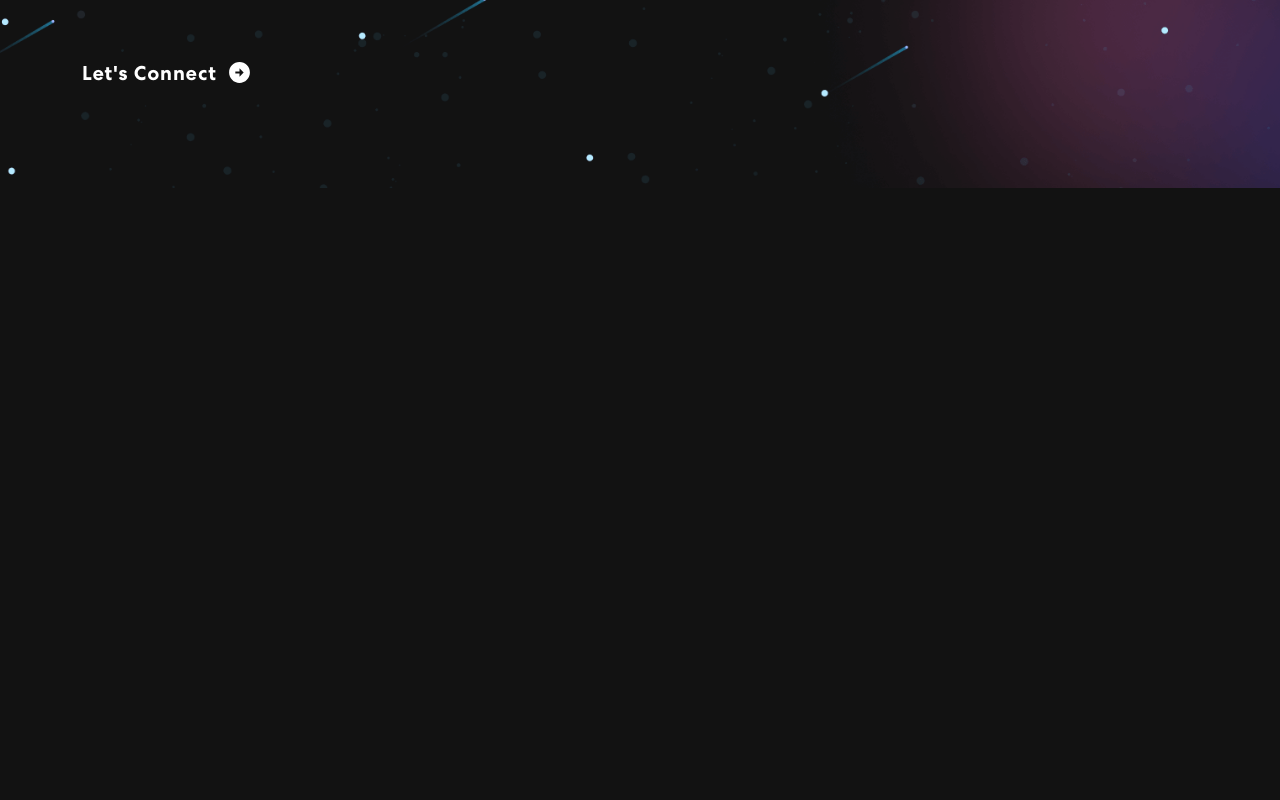
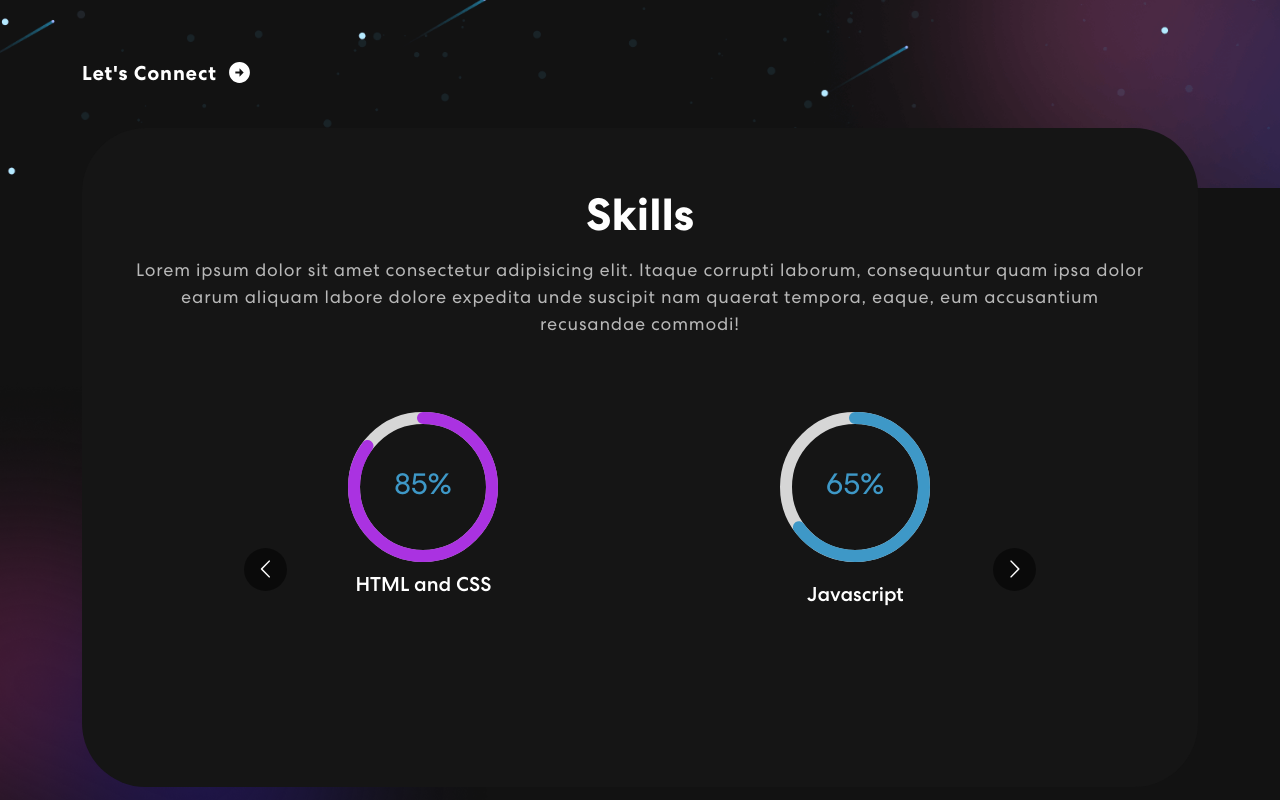
Before and after one commit to dawkey95/Portfolio-Website, a React (Create React App) app: page / in a window 1280 px wide. Shown: the part 720-1520 px from the top of the page. Before the commit the page ends 908 px from the top, so only its background shows below. Built offline with nearby package versions, Linux system fonts and the light colour scheme.

Commit message:
Skills Section Created and CSS'd

```diff
--- a/package.json
+++ b/package.json
@@ -15,7 +15,9 @@
     "nodemon": "^2.0.20",
     "react": "^18.2.0",
     "react-bootstrap": "^2.7.0",
+    "react-circular-progressbar": "^2.1.0",
     "react-dom": "^18.2.0",
+    "react-multi-carousel": "^2.8.2",
     "react-scripts": "5.0.1",
     "shooting-stars": "^0.0.6",
     "web-vitals": "^2.1.4"
--- a/src/App.css
+++ b/src/App.css
@@ -479,13 +479,14 @@ nav.navbar .navbar-toggler[aria-expanded='true'] .navbar-toggler-icon {
 	margin: 14px 0 75px 0;
 }
 .skill-slider {
-	width: 80%;
+	width: 85%;
 	margin: 0 auto;
 	position: relative;
 }
-.skill-slider .item img {
-	width: 50%;
+.skill-slider .item {
+	width: 35%;
 	margin: 0 auto 15px auto;
+	align-items: center;
 }
 .background-image-left {
 	top: 28%;
--- a/src/App.js
+++ b/src/App.js
@@ -1,5 +1,6 @@
 import NavBar from './components/NavBar';
 import Banner from './components/Banner';
+import Skills from './components/Skills';
 import './App.css';
 import 'bootstrap/dist/css/bootstrap.min.css';
 
@@ -8,6 +9,7 @@ function App() {
 		<div className="App">
 			<NavBar />
 			<Banner />
+			<Skills id="skills" />
 		</div>
 	);
 }
--- a/src/components/Banner.jsx
+++ b/src/components/Banner.jsx
@@ -55,7 +55,7 @@ const Banner = () => {
 							<br></br>
 							<span className="wrap span-text">{text}</span>
 						</h1>
-						<p className='about-me'>
+						<p className="about-me">
 							I am an aspiring web developer with a keen interest in front-end
 							technologies. I believe we can never know enough and so I am on a journey
 							of learning, to better myself and constantly be pushing myself forward
--- a/src/components/NavBar.jsx
+++ b/src/components/NavBar.jsx
@@ -47,7 +47,7 @@ const NavBar = () => {
 							Home
 						</Nav.Link>
 						<Nav.Link
-							href="#skils"
+							href="#skills"
 							className={
 								activeLink === 'skills' ? 'active navbar-link' : 'navbar-link'
 							}
--- /dev/null
+++ b/src/components/Skills.jsx
@@ -0,0 +1,121 @@
+import Carousel from 'react-multi-carousel';
+import 'react-multi-carousel/lib/styles.css';
+import { Container, Row, Col } from 'react-bootstrap';
+import colorSharp from '../assets/img/color-sharp.png';
+import { CircularProgressbar, buildStyles } from 'react-circular-progressbar';
+import 'react-circular-progressbar/dist/styles.css';
+
+const htmlPerc = 85;
+const javascriptPerc = 65;
+const gitPerc = 60;
+const jsLibraryPerc = 55;
+const responsiveWebPerc = 75;
+
+const Skills = () => {
+	const responsive = {
+		superLargeDesktop: {
+			// the naming can be any, depends on you.
+			breakpoint: { max: 4000, min: 3000 },
+			items: 5,
+		},
+		desktop: {
+			breakpoint: { max: 3000, min: 1024 },
+			items: 3,
+		},
+		tablet: {
+			breakpoint: { max: 1024, min: 464 },
+			items: 2,
+		},
+		mobile: {
+			breakpoint: { max: 464, min: 0 },
+			items: 1,
+		},
+	};
+
+	return (
+		<section className="skill" id="skills">
+			<Container>
+				<Row>
+					<Col>
+						<div className="skill-bx">
+							<h2>Skills</h2>
+							<p>
+								Lorem ipsum dolor sit amet consectetur adipisicing elit. Itaque corrupti
+								laborum, consequuntur quam ipsa dolor earum aliquam labore dolore
+								expedita unde suscipit nam quaerat tempora, eaque, eum accusantium
+								recusandae commodi!
+							</p>
+							<Carousel
+								responsive={responsive}
+								infinite={true}
+								className="skill-slider"
+							>
+								<div className="item">
+									<div style={{ width: 150, height: 300 }}>
+										<CircularProgressbar
+											value={htmlPerc}
+											text={`${htmlPerc}%`}
+											styles={buildStyles({
+												pathColor: `rgba(163, 22, 227, ${htmlPerc / 100})`
+											})}
+										/>
+										<h5 style={{ paddingTop: 10 }}>HTML and CSS</h5>
+									</div>
+								</div>
+
+								<div className="item">
+									<div style={{ width: 150, height: 300 }}>
+										<CircularProgressbar
+											value={javascriptPerc}
+											text={`${javascriptPerc}%`}
+										/>
+										<h5 style={{ paddingTop: 20 }}>Javascript</h5>
+									</div>
+								</div>
+
+								<div className="item">
+									<div style={{ width: 150, height: 300 }}>
+										<CircularProgressbar
+											value={gitPerc}
+											text={`${gitPerc}%`}
+											styles={buildStyles({
+												pathColor: `rgba(163, 22, 227, ${htmlPerc / 100})`
+											})}
+										/>
+										<h5 style={{ paddingTop: 20 }}>Git</h5>
+									</div>
+								</div>
+
+								<div className="item">
+									<div style={{ width: 150, height: 300 }}>
+										<CircularProgressbar
+											value={jsLibraryPerc}
+											text={`${jsLibraryPerc}%`}
+										/>
+										<h5 style={{ paddingTop: 20 }}>JS Libraries</h5>
+									</div>
+								</div>
+
+								<div className="item">
+									<div style={{ width: 150, height: 300 }}>
+										<CircularProgressbar
+											value={responsiveWebPerc}
+											text={`${responsiveWebPerc}%`}
+											styles={buildStyles({
+												pathColor: `rgba(163, 22, 227, ${htmlPerc / 100})`
+											})}
+										/>
+										<h5 style={{ paddingTop: 20 }}>Responsive Web Design</h5>
+									</div>
+								</div>
+							</Carousel>
+						</div>
+					</Col>
+				</Row>
+			</Container>
+			<img className="background-image-left" src={colorSharp} alt="" />
+		</section>
+	);
+};
+
+export default Skills;
```
Also changed, not shown: 1 other file (tests, documents, lock files or other folders).
